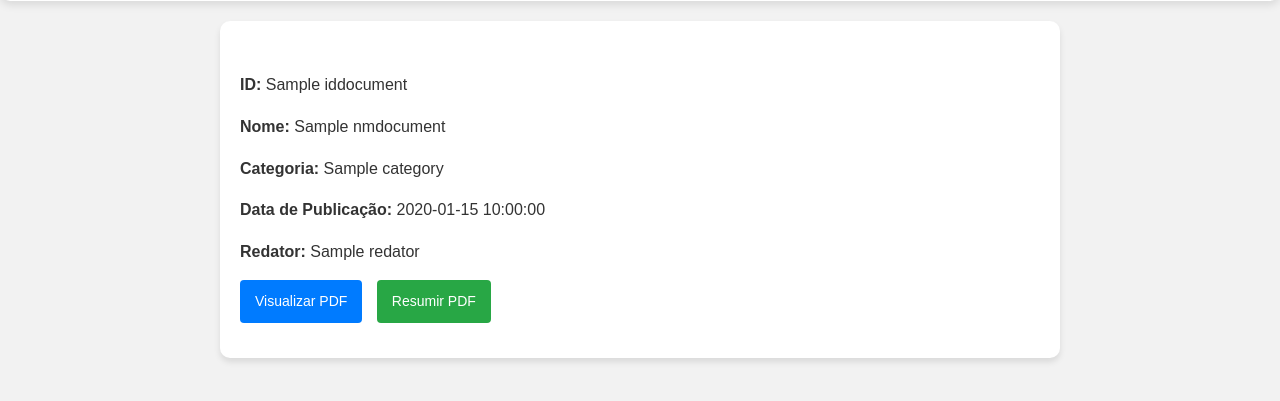
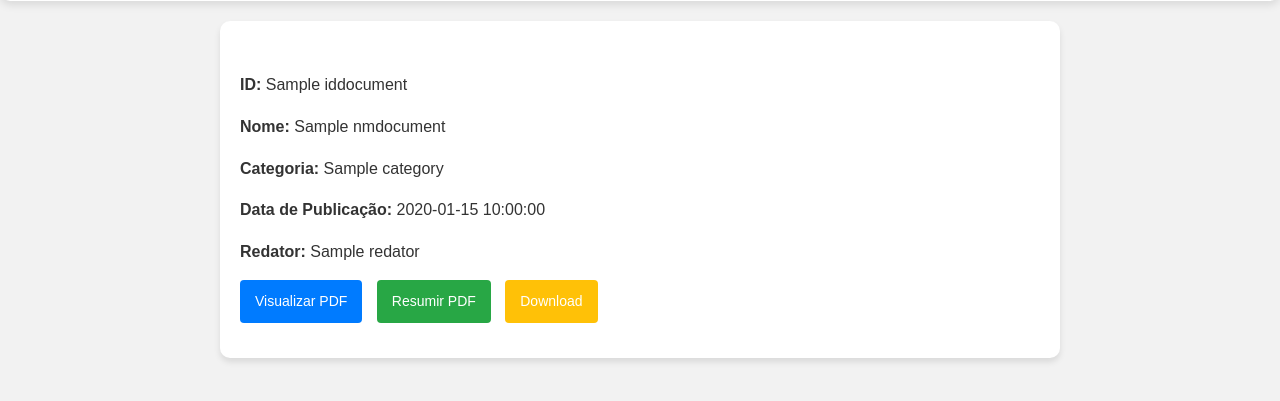
Before and after one commit to lucas521241/TCC, a Flask app: template templates/pesquisa_documentos.html in a window 1280 px wide. Shown: the part 256-657 px from the top of the page. Run offline with Flask 3, Linux system fonts and the light colour scheme; the template is opened without the code that fills it: most values are stand-ins (such as "Sample title", 1, 10 or a date in 2020).

Commit message:
Update pesquisa_documentos.css

```diff
--- a/static/css/pesquisa_documentos.css
+++ b/static/css/pesquisa_documentos.css
@@ -145,6 +145,15 @@ body {
     background-color: #218838;
 }
 
+.download-button {
+    background-color: #ffc107; /* Cor amarela */
+    color: #333; /* Cor do texto */
+}
+
+.download-button:hover {
+    background-color: #e0a800; /* Cor amarela escura */
+}
+
 /* PDF Viewer */
 #app-pdf-viewer {
     max-width: 800px;
```
